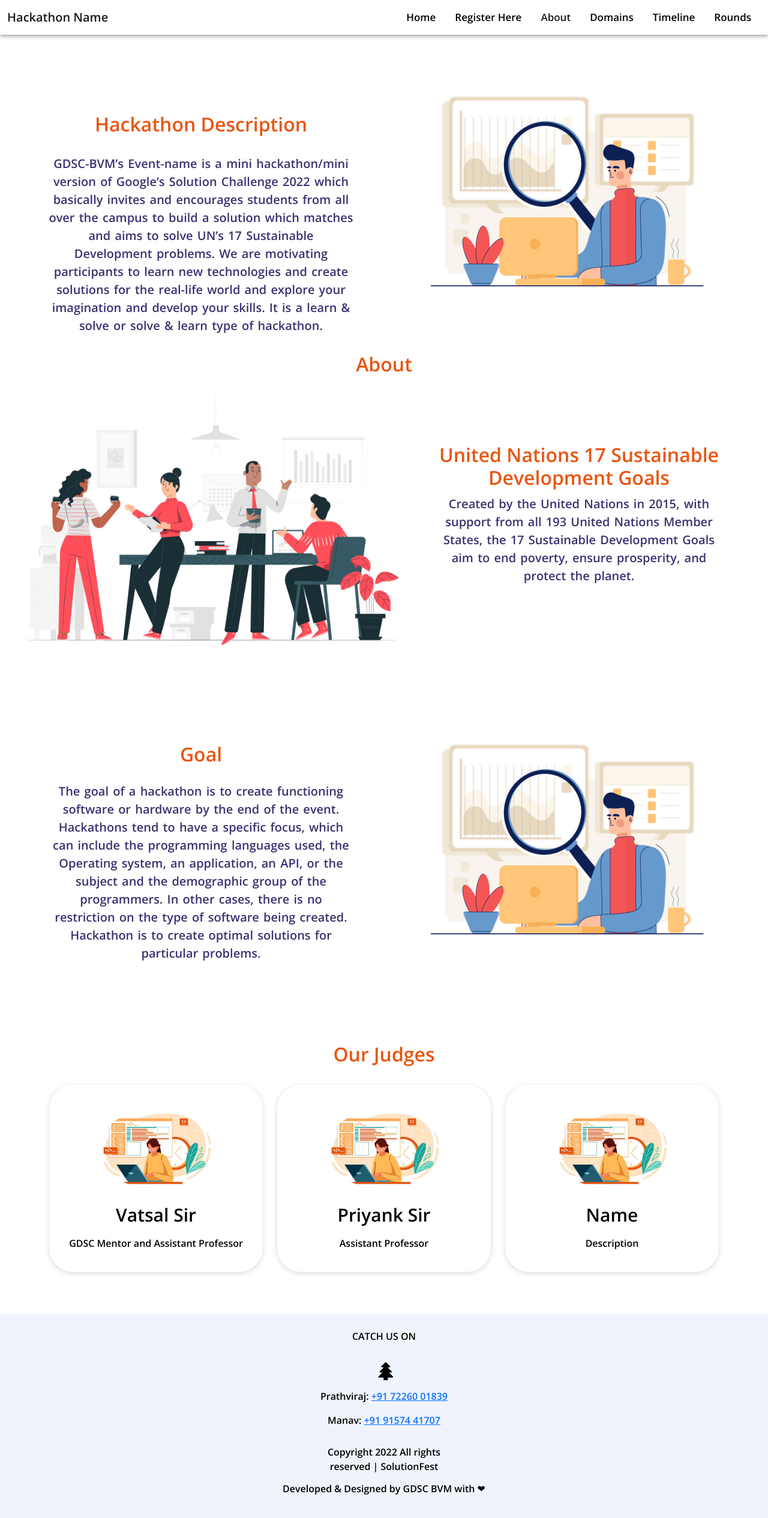
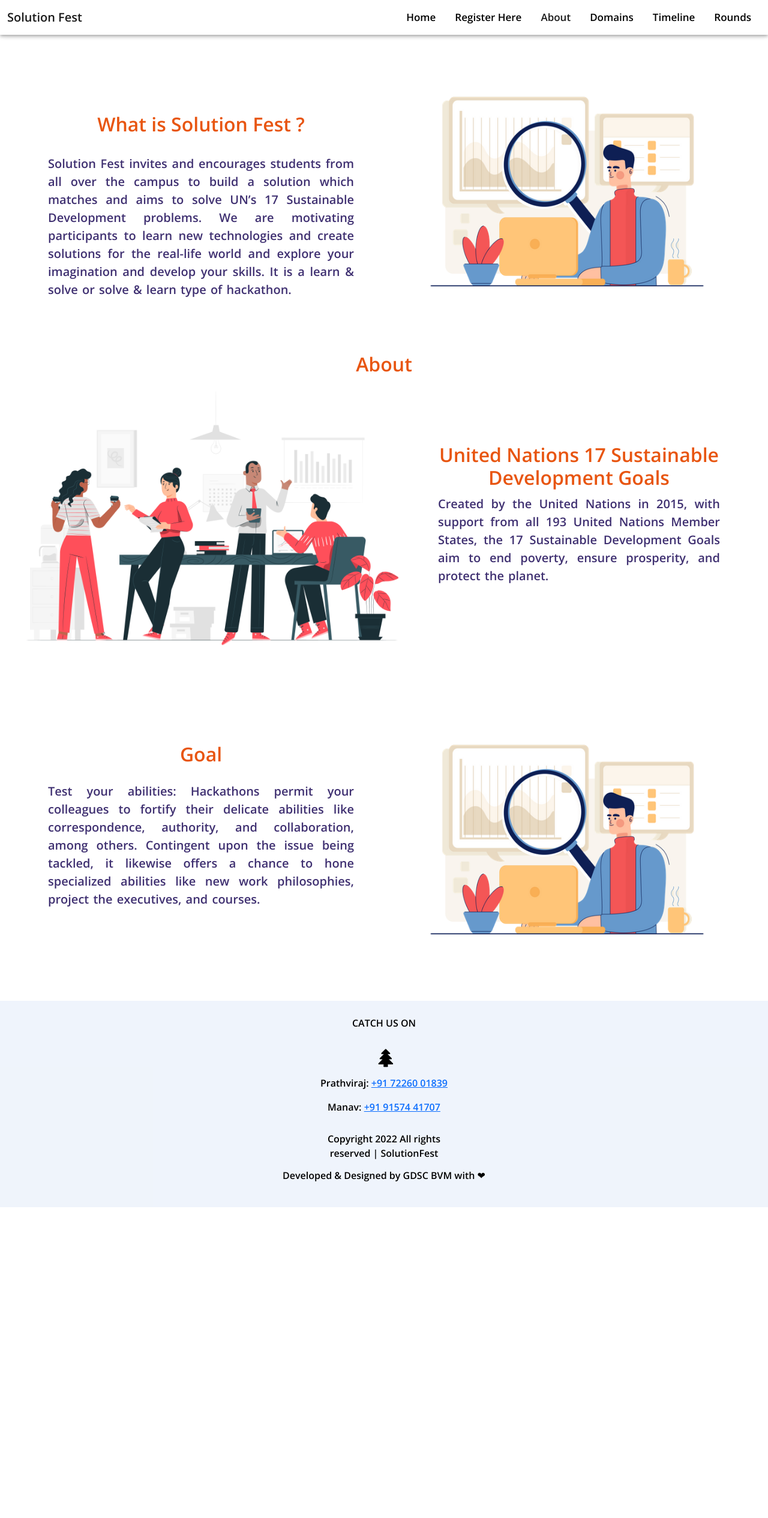
Before and after one commit to Vatsal-Dhupelia/Hackathon-Website-SolutionFest, a React (Create React App) app in the folder frontend/: page /about in a window 1280 px wide. Shown: the top 2530 px of the page at 60% size. After the commit the page ends 2012 px from the top, so only its background shows below. Built offline with nearby package versions, Linux system fonts and the light colour scheme.

Commit message:
editing done

```diff
--- a/frontend/public/index.html
+++ b/frontend/public/index.html
@@ -1,14 +1,12 @@
 <!DOCTYPE html>
 <html lang="en">
+
 <head>
   <meta charset="utf-8" />
   <link rel="icon" href="./gdscicon.ico" />
   <meta name="viewport" content="width=device-width, initial-scale=1" />
   <meta name="theme-color" content="#000000" />
-    <meta
-      name="description"
-      content="Web site created using create-react-app"
-    />
+  <meta name="description" content="Web site created using create-react-app" />
   <link rel="apple-touch-icon" href="%PUBLIC_URL%/logo192.png" />
 
   <link rel="manifest" href="%PUBLIC_URL%/manifest.json" />
@@ -16,8 +14,9 @@
   <link href="https://cdn.jsdelivr.net/npm/bootstrap@5.1.3/dist/css/bootstrap.min.css" rel="stylesheet"
     integrity="sha384-1BmE4kWBq78iYhFldvKuhfTAU6auU8tT94WrHftjDbrCEXSU1oBoqyl2QvZ6jIW3" crossorigin="anonymous" />
   <link rel="stylesheet" href="https://cdnjs.cloudflare.com/ajax/libs/font-awesome/4.7.0/css/font-awesome.min.css">
-    <title>Hackathon</title>
+  <title>GDSC BVM-Solution Fest</title>
 </head>
+
 <body>
   <noscript>You need to enable JavaScript to run this app.</noscript>
   <div id="root"></div>
@@ -26,4 +25,5 @@
     crossorigin="anonymous"></script>
 
 </body>
+
 </html>
--- a/frontend/src/component/About/About.js
+++ b/frontend/src/component/About/About.js
@@ -10,11 +10,11 @@
             <div className="abt-container">
                 <div className="content1">
                     <div className="about-head">
-                        <h2>Hackathon Description</h2>
+                        <h2>What is Solution Fest ?</h2>
                     </div>
                     <div className="abt-desc">
-                        <p>
-                            GDSC-BVM’s Event-name is a mini hackathon/mini version of Google’s Solution Challenge 2022 which basically invites and encourages students from all over the campus to build a solution which matches and aims to solve UN’s 17 Sustainable Development problems. We are motivating participants to learn new technologies and create solutions for the real-life world and explore your imagination and develop your skills. It is a learn & solve or solve & learn type of hackathon.
+                        <p style={{ textAlign: "justify" }}>
+                            Solution Fest invites and encourages students from all over the campus to build a solution which matches and aims to solve UN’s 17 Sustainable Development problems. We are motivating participants to learn new technologies and create solutions for the real-life world and explore your imagination and develop your skills. It is a learn & solve or solve & learn type of hackathon.
                         </p>
                     </div>
 
@@ -35,7 +35,7 @@
                         <h2>United Nations 17 Sustainable Development Goals</h2>
                     </div>
                     <div className="abt-desc1">
-                        <p>
+                        <p style={{ textAlign: "justify" }}>
                             Created by the United Nations in 2015, with support from all 193 United Nations Member States, the 17 Sustainable Development Goals aim to end poverty, ensure prosperity, and protect the planet.
                         </p>
                     </div>
@@ -47,8 +47,8 @@
                         <h2>Goal</h2>
                     </div>
                     <div id='about-desc1' className="abt-desc">
-                        <p>
-                            The goal of a hackathon is to create functioning software or hardware by the end of the event. Hackathons tend to have a specific focus, which can include the programming languages used, the Operating system, an application, an API, or the subject and the demographic group of the programmers. In other cases, there is no restriction on the type of software being created. Hackathon is to create optimal solutions for particular problems.
+                        <p style={{ textAlign: "justify" }}>
+                            Test your abilities: Hackathons permit your colleagues to fortify their delicate abilities like correspondence, authority, and collaboration, among others. Contingent upon the issue being tackled, it likewise offers a chance to hone specialized abilities like new work philosophies, project the executives, and courses.
                         </p>
                     </div>
                 </div>
@@ -56,38 +56,6 @@
                     <img src={vector1} alt="" />
                 </div>
             </div>
-            <div className="judges-head">
-                <h2>Our Judges</h2>
-            </div>
-            <div className="container">
-                <div className="row">
-                    <div className="col-md-12">
-                        <div className="row">
-                            <div className="col-xl-4 col-lg-4 col-md-4 col-sm-12">
-                                <div id="box" className="desc-box">
-                                    <i><img src={vectorimg1} alt="#" /></i>
-                                    <h2>Vatsal Sir</h2>
-                                    <p>GDSC Mentor and Assistant Professor</p>
-                                </div>
-                            </div>
-                            <div className="col-xl-4 col-lg-4 col-md-4 col-sm-12">
-                                <div id="box" className="desc-box">
-                                    <i><img id='desc-box1' src={vectorimg1} alt="#" /></i>
-                                    <h2>Priyank Sir</h2>
-                                    <p>Assistant Professor</p>
-                                </div>
-                            </div>
-                            <div className="col-xl-4 col-lg-4 col-md-4 col-sm-12">
-                                <div id="box" className="desc-box">
-                                    <i><img src={vectorimg1} alt="#" /></i>
-                                    <h2>Name</h2>
-                                    <p>Description</p>
-                                </div>
-                            </div>
-                        </div>
-                    </div>
-                </div>
-            </div>
         </>
     );
 };
--- a/frontend/src/component/Header/Navbar.jsx
+++ b/frontend/src/component/Header/Navbar.jsx
@@ -10,14 +10,14 @@
     <>
       <div className="navbar-div sticky-top">
         <nav
-          className="navbar navbar-expand-lg navbar-light sticky-top" style={{backgroundColor: "white", fontSize: "17px"}}
+          className="navbar navbar-expand-lg navbar-light sticky-top" style={{ backgroundColor: "white", fontSize: "17px" }}
         >
           <div className="container-fluid">
             {/* <a className="navbar-brand" href="#">
                         <img src="/docs/5.0/assets/brand/bootstrap-logo.svg" alt="" width="30" height="24"/>
                     </a> */}
             <Link className="navbar-brand" to="/">
-              Hackathon Name
+              Solution Fest
             </Link>
             <button
               className="navbar-toggler"
```
Also changed, not shown: frontend/src/component/timeline/Timeline.js (+19 -15 lines). Lines whose indentation alone changed are shown as unchanged.
